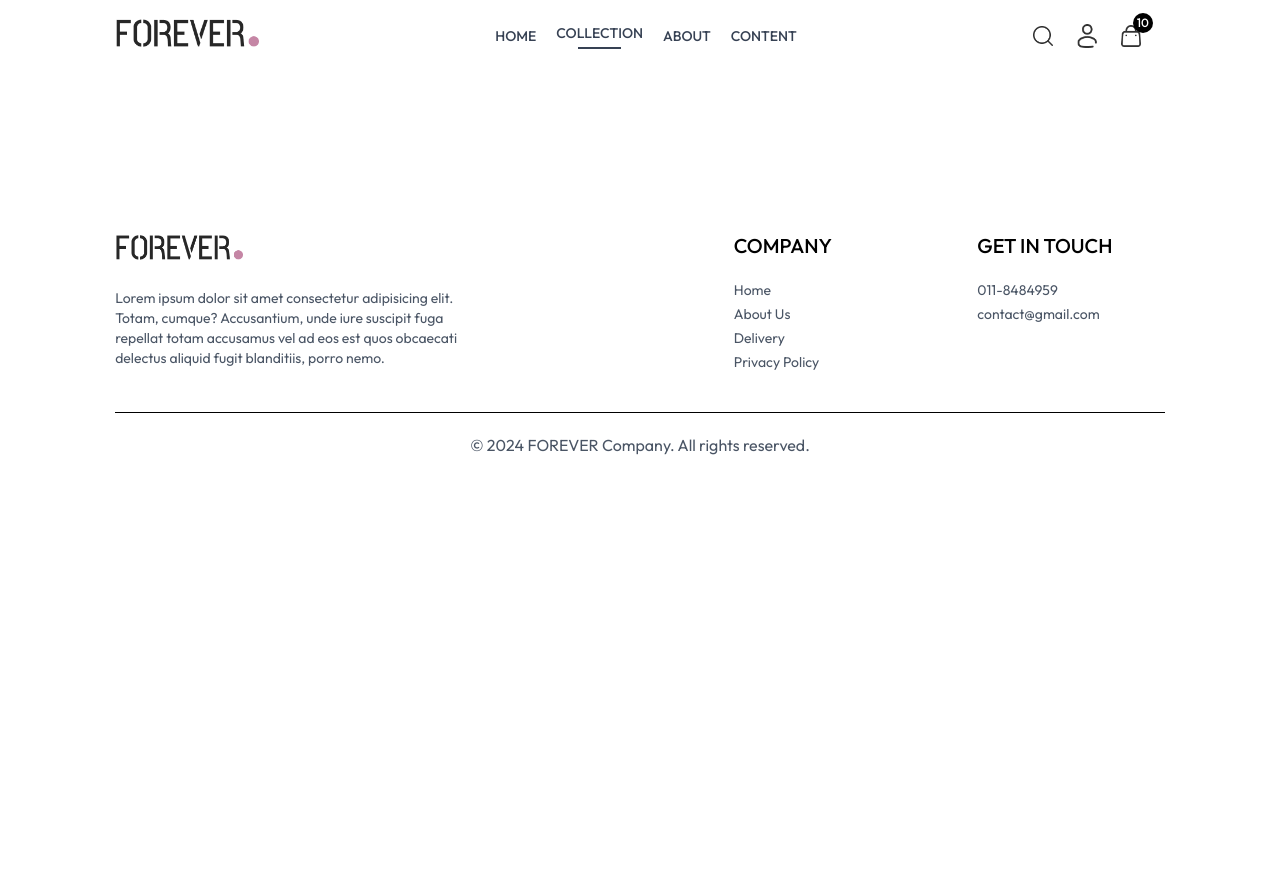
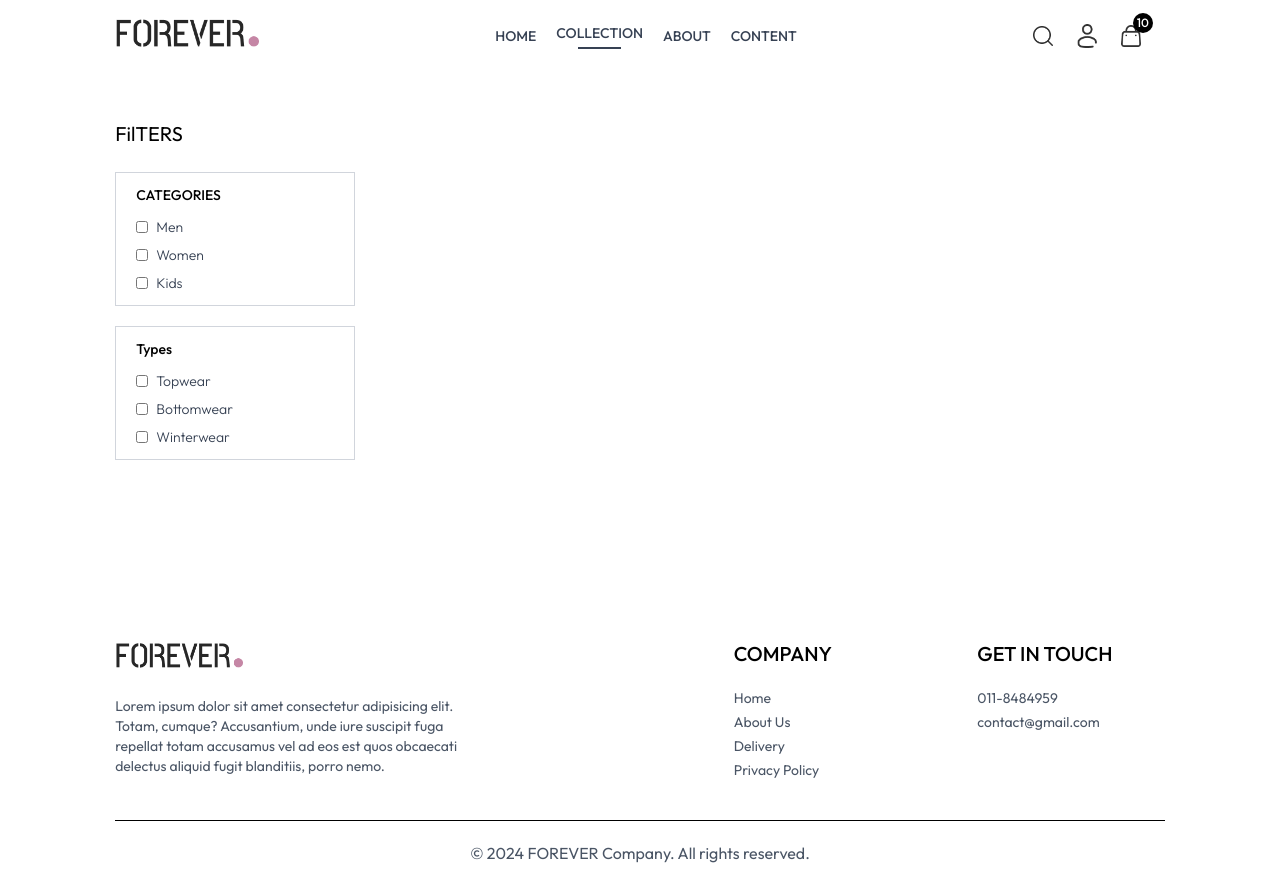
Before and after one commit to pasindu2204/E-Commerce-Website, a React (Vite) app in the folder front-end/: page /collection in a window 1280 px wide. Before the commit the page ends 800 px from the top, so only its background shows below. Built offline with nearby package versions, Linux system fonts and the light colour scheme.

Commit message:
add filters for cllection page

```diff
--- a/front-end/src/Context/ShopContext.jsx
+++ b/front-end/src/Context/ShopContext.jsx
@@ -1,4 +1,4 @@
-import { createContext } from 'react';
+import { createContext, useState, useEffect } from 'react';
 import { products } from '../assets/assets';
 
 export const ShopContext = createContext();
@@ -7,9 +7,10 @@
 
     const currency = '$';
     const delivery_fees = 10;
+    const [ShowFilter, setShowFilter] = useState(false);
 
     const value = {
-    products , currency , delivery_fees
+    products , currency , delivery_fees, ShowFilter, setShowFilter
     }
 
     return (
--- a/front-end/src/Pages/Collection.jsx
+++ b/front-end/src/Pages/Collection.jsx
@@ -1,8 +1,58 @@
-import React from 'react'
+import React, { useContext, useState } from 'react';
+import {ShopContext} from '../Context/ShopContext.jsx';
+import { assets } from '../assets/assets.js';
 
 const Collection = () => {
+
+  const {products, ShowFilter, setShowFilter} = useContext(ShopContext);
+
+
   return (
-    <div>
+    <div className='flex flex-col sm:flex-row gap-1 sm:gap-10 pt-10 '>
+
+      {/* filter products  */}
+      <div className='min-w-60'>
+        <p onClick={() => setShowFilter(!ShowFilter)}  className='my-2 text-xl flex items-center cursor-pointer gap-2'>FilTERS
+          <img src={assets.dropdown_icon} alt='' className={`h-3 sm:hidden ${ShowFilter ? "rotate-90" : ""}`}/>
+        </p>
+
+                            {/* Category filter here */}
+
+            <div className={`border border-gray-300 pl-5 py-3 mt-6 ${ShowFilter ? "" : "hidden"} sm:block` }>
+              <p className='mb-3 text-sm font-medium'>CATEGORIES</p>
+
+                  <div className='flex flex-col gap-2 text-sm font-light text-gray-700'>
+                    <p className='flex gap-2'>
+                      <input className='w-3' type="checkbox" value={'Men'}/> Men
+                    </p>
+                    <p className='flex gap-2'>
+                      <input className='w-3' type="checkbox" value={'Women'}/> Women
+                    </p>
+                    <p className='flex gap-2'>
+                      <input className='w-3' type="checkbox" value={'Kids'}/> Kids
+                    </p>
+                  </div>
+            </div>
+
+            {/* sub Category filter here */}
+
+             <div className={`border border-gray-300 pl-5 py-3 my-5 ${ShowFilter ? "" : "hidden"} sm:block` }>
+              <p className='mb-3 text-sm font-medium'>Types</p>
+
+                  <div className='flex flex-col gap-2 text-sm font-light text-gray-700'>
+                    <p className='flex gap-2'>
+                      <input className='w-3' type="checkbox" value={'topwear'}/> Topwear
+                    </p>
+                    <p className='flex gap-2'>
+                      <input className='w-3' type="checkbox" value={'bottomwear'}/> Bottomwear
+                    </p>
+                    <p className='flex gap-2'>
+                      <input className='w-3' type="checkbox" value={'winterwear'}/> Winterwear
+                    </p>
+                  </div>
+            </div>
+
+      </div>
 
     </div>
   )
```
